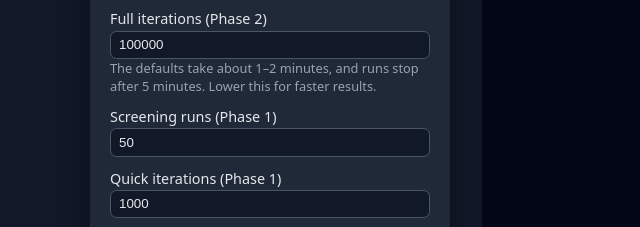
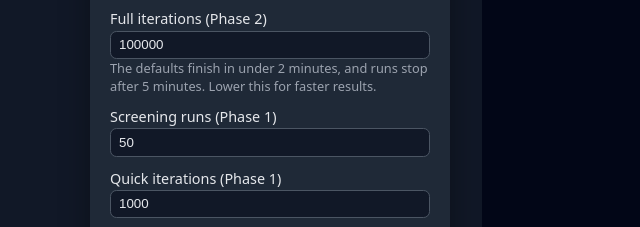
Before and after one commit to btodder/circle-packing-vercel, a plain HTML site: page frontend/index.html in a window 1280 px wide. Shown: the part 385-612 px from the top of the page, 0-640 px from the left. Drawn offline with Linux system fonts and the light colour scheme.

Commit message:
Adjust run-time wording to measured timings
Co-Authored-By: Claude Opus 5.5 <noreply@anthropic.com>

```diff
--- a/frontend/index.html
+++ b/frontend/index.html
@@ -127,7 +127,7 @@
       <div class="field">
         <label for="iterations">Full iterations (Phase 2)</label>
         <input type="number" id="iterations" name="iterations" value="100000">
-        <div class="hint">The defaults take about 1–2 minutes, and runs stop after 5 minutes. Lower this for faster results.</div>
+        <div class="hint">The defaults finish in under 2 minutes, and runs stop after 5 minutes. Lower this for faster results.</div>
       </div>
       <div class="field">
         <label for="num_starts">Screening runs (Phase 1)</label>
```
Also changed, not shown: 1 other file.
